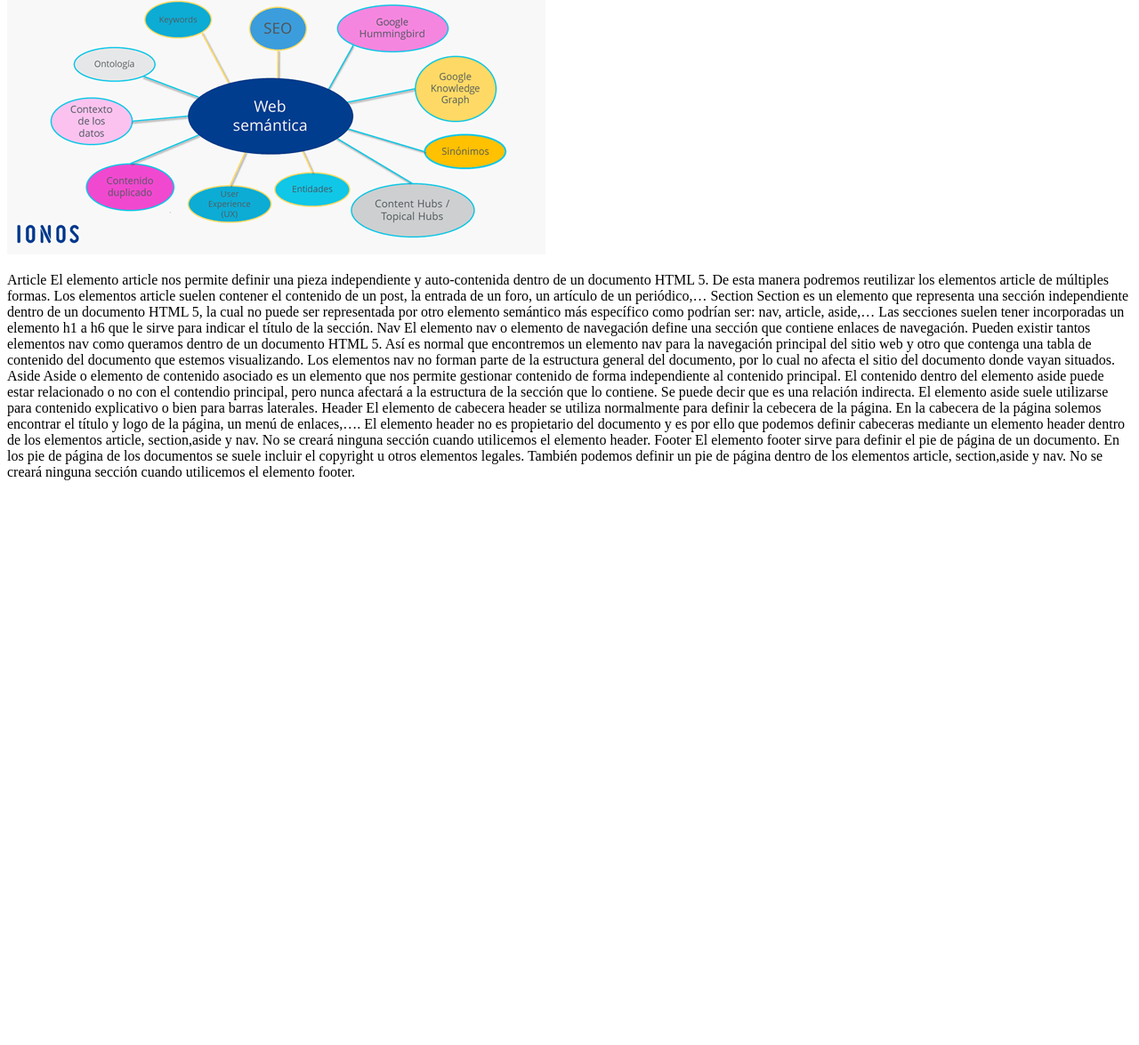
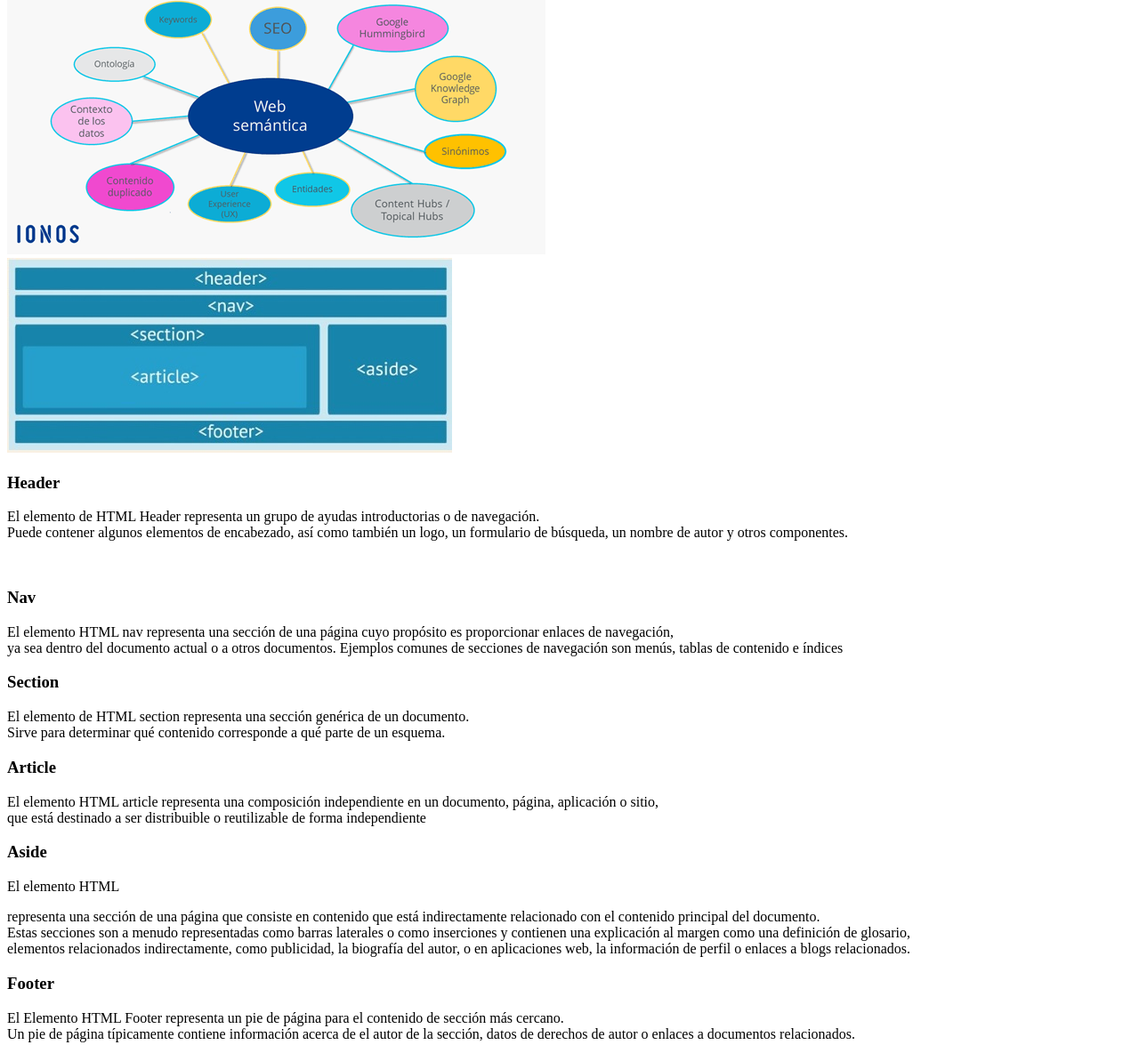
Before and after one commit to StivenCarvajalCampus/HTML, a plain HTML site: page index.html in a window 1280 px wide. Shown: the part 4042-5217 px from the top of the page at 89% size. Before the commit the page ends 4598 px from the top, so only its background shows below. Drawn offline with Linux system fonts and the light colour scheme.

Commit message:
semanticadelaweb

```diff
--- a/index.html
+++ b/index.html
@@ -144,8 +144,8 @@ Ejemplo
 </table>
 <img src="media/tablas1.png" alt="" srcset="">
 <h1> Semantica de la web</h1>
-  <img src="media/EtiquetaSemantica.png" alt="" srcset="">
-  <p>Article
+  <img src="media/EtiquetaSemantica.png" alt="" srcset=""><br>
+ <!--  <p>Article
 
     El elemento article nos permite definir una pieza independiente y auto-contenida dentro de un documento HTML 5.
 
@@ -180,6 +180,21 @@ Ejemplo
 
     También podemos definir un pie de página dentro de los elementos article, section,aside y nav.
 
-    No se creará ninguna sección cuando utilicemos el elemento footer.</p>
-</body>
+    No se creará ninguna sección cuando utilicemos el elemento footer.</p> -->
+    <img src="media/semanticadelaweb.jpg">
+    <h3>Header</h3>
+    <p>El elemento de HTML Header representa un grupo de ayudas introductorias o de navegación. <br> Puede contener algunos elementos de encabezado, así como también un logo, un formulario de búsqueda, un nombre de autor y otros componentes.</p>
+    <br>
+    <h3>Nav</h3>
+    <p>El elemento HTML nav representa una sección de una página cuyo propósito es proporcionar enlaces de navegación, <br> ya sea dentro del documento actual o a otros documentos. Ejemplos comunes de secciones de navegación son menús, tablas de contenido e índices</p>
+    <h3>Section</h3>
+    <p>El elemento de HTML section representa una sección genérica de un documento. <br> Sirve para determinar qué contenido corresponde a qué parte de un esquema. </p>
+    <h3>Article</h3>
+    <p>El elemento HTML article representa una composición independiente en un documento, página, aplicación o sitio, <br> que está destinado a ser distribuible o reutilizable de forma independiente</p>
+    <h3>Aside</h3>
+    <p>El elemento HTML <aside> representa una sección de una página que consiste en contenido que está indirectamente relacionado con el contenido principal del documento. <br> Estas secciones son a menudo representadas como barras laterales o como inserciones y contienen una explicación al margen como una definición de glosario, <br>  elementos relacionados indirectamente, como publicidad, la biografía del autor, o en aplicaciones web, la información de perfil o enlaces a blogs relacionados.</p>
+      <h3>Footer</h3>
+      El Elemento HTML Footer representa un pie de página para el contenido de sección más cercano. <br>Un pie de página típicamente contiene información acerca de el autor de la sección, datos de derechos de autor o enlaces a documentos relacionados.
+
+  </body>
 </html>
```
Also changed, not shown: media/semanticadelaweb.jpg (added).
